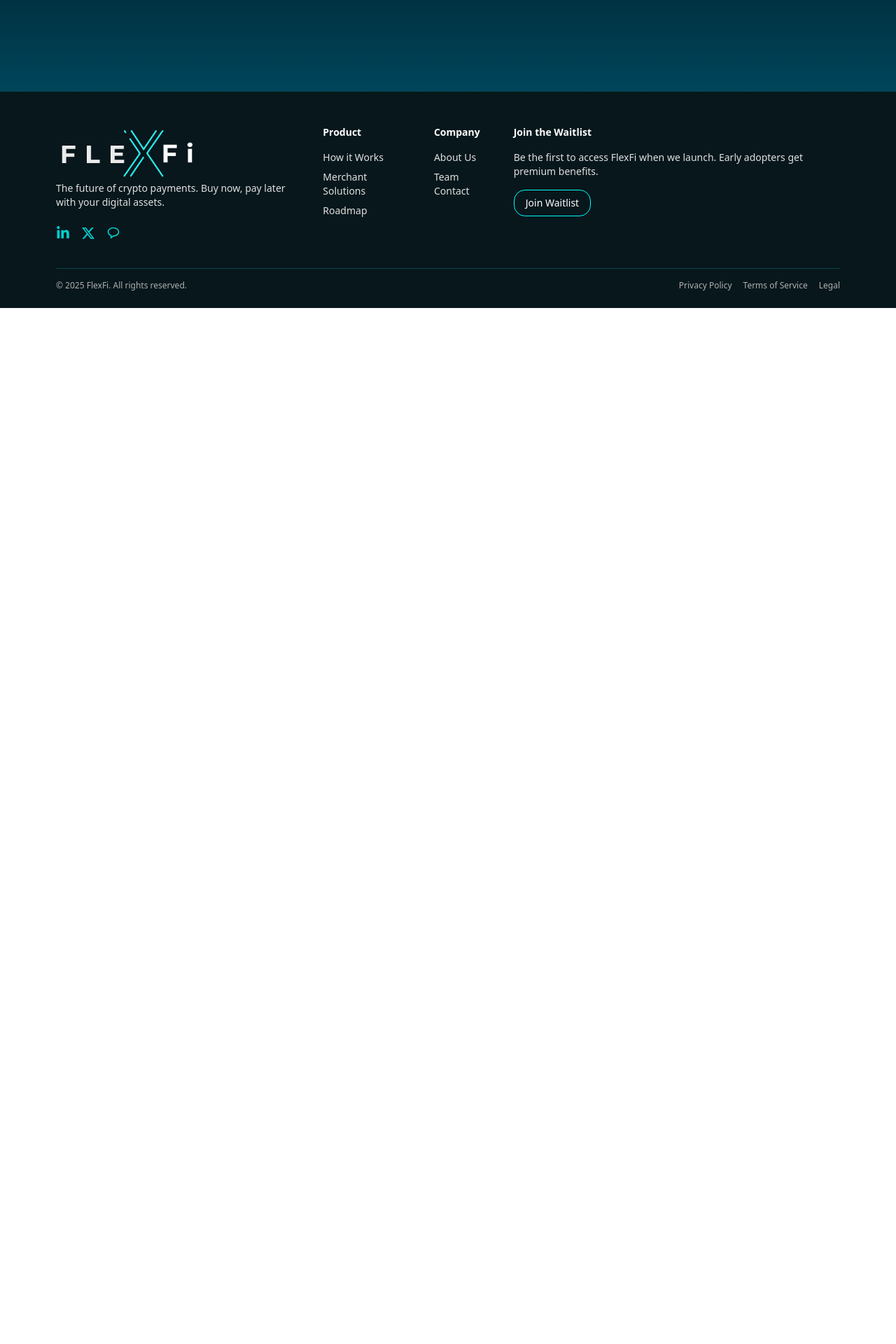
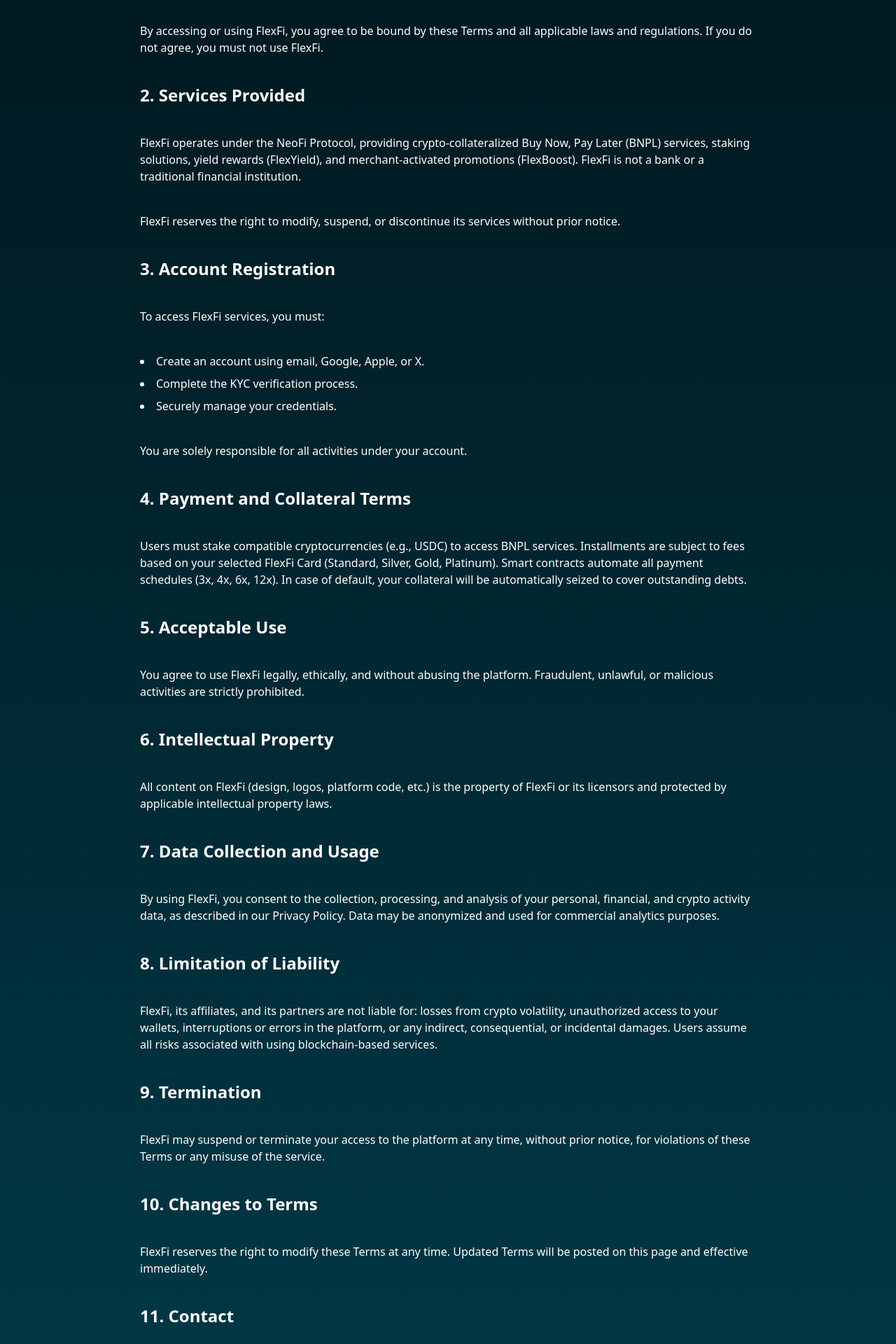
Before and after one commit to MickaelSanches/flexfi-front, a React (Vite) app: page /termsofuse in a window 1280 px wide. Shown: the part 360-2280 px from the top of the page at 70% size. Before the commit the page ends 800 px from the top, so only its background shows below. Built offline with nearby package versions, Linux system fonts and the light colour scheme.

Commit message:
creation TermsOfUse page

```diff
--- a/src/App.tsx
+++ b/src/App.tsx
@@ -8,6 +8,7 @@
 import Merchants from "./views/Merchants";
 import Roadmap from "./views/Roadmap";
 import Team from "./views/Team";
+import TermsOfUse from "./views/TermsOfUse";
 
 function App() {
   return (
@@ -22,6 +23,7 @@
             <Route path="/merchants" element={<Merchants />} />
             <Route path="/roadmap" element={<Roadmap />} />
             <Route path="/team" element={<Team />} />
+            <Route path="/termsofuse" element={<TermsOfUse />} />
           </Routes>
         </main>
         <Footer />
--- a/src/components/Footer.tsx
+++ b/src/components/Footer.tsx
@@ -73,8 +73,8 @@
           <a className="cursor-pointer" href="#">
             Privacy Policy
           </a>
-          <a className="cursor-pointer" href="#">
-            Terms of Service
+          <a className="cursor-pointer" href="/termsofuse">
+            Terms of Use
           </a>
           <a className="cursor-pointer" href="#">
             Legal
--- /dev/null
+++ b/src/views/TermsOfUse.tsx
@@ -0,0 +1,98 @@
+const TermsOfUsePage = () => {
+  return (
+    <div className="flex flex-col w-full px-6 pt-16 py-10 md:px-16 lg:px-24 xl:px-50 text-white bg-gradient-to-b from-[#00161C] to-[#013847]">
+      <div className="max-w-5xl mx-auto space-y-10">
+        <h1 className="text-4xl font-bold">Terms of Use</h1>
+        <p className="text-gray-400">Last Update: 29 April 2025</p>
+
+        <h2 className="text-2xl font-bold">1. Acceptance of Terms</h2>
+        <p>
+          By accessing or using FlexFi, you agree to be bound by these Terms and
+          all applicable laws and regulations. If you do not agree, you must not
+          use FlexFi.
+        </p>
+
+        <h2 className="text-2xl font-bold">2. Services Provided</h2>
+        <p>
+          FlexFi operates under the NeoFi Protocol, providing
+          crypto-collateralized Buy Now, Pay Later (BNPL) services, staking
+          solutions, yield rewards (FlexYield), and merchant-activated
+          promotions (FlexBoost). FlexFi is not a bank or a traditional
+          financial institution.
+        </p>
+        <p>
+          FlexFi reserves the right to modify, suspend, or discontinue its
+          services without prior notice.
+        </p>
+
+        <h2 className="text-2xl font-bold">3. Account Registration</h2>
+        <p>To access FlexFi services, you must:</p>
+        <ul className="list-disc list-inside space-y-2">
+          <li>Create an account using email, Google, Apple, or X.</li>
+          <li>Complete the KYC verification process.</li>
+          <li>Securely manage your credentials.</li>
+        </ul>
+        <p>You are solely responsible for all activities under your account.</p>
+
+        <h2 className="text-2xl font-bold">4. Payment and Collateral Terms</h2>
+        <p>
+          Users must stake compatible cryptocurrencies (e.g., USDC) to access
+          BNPL services. Installments are subject to fees based on your selected
+          FlexFi Card (Standard, Silver, Gold, Platinum). Smart contracts
+          automate all payment schedules (3x, 4x, 6x, 12x). In case of default,
+          your collateral will be automatically seized to cover outstanding
+          debts.
+        </p>
+
+        <h2 className="text-2xl font-bold">5. Acceptable Use</h2>
+        <p>
+          You agree to use FlexFi legally, ethically, and without abusing the
+          platform. Fraudulent, unlawful, or malicious activities are strictly
+          prohibited.
+        </p>
+
+        <h2 className="text-2xl font-bold">6. Intellectual Property</h2>
+        <p>
+          All content on FlexFi (design, logos, platform code, etc.) is the
+          property of FlexFi or its licensors and protected by applicable
+          intellectual property laws.
+        </p>
+
+        <h2 className="text-2xl font-bold">7. Data Collection and Usage</h2>
+        <p>
+          By using FlexFi, you consent to the collection, processing, and
+          analysis of your personal, financial, and crypto activity data, as
+          described in our Privacy Policy. Data may be anonymized and used for
+          commercial analytics purposes.
+        </p>
+
+        <h2 className="text-2xl font-bold">8. Limitation of Liability</h2>
+        <p>
+          FlexFi, its affiliates, and its partners are not liable for: losses
+          from crypto volatility, unauthorized access to your wallets,
+          interruptions or errors in the platform, or any indirect,
+          consequential, or incidental damages. Users assume all risks
+          associated with using blockchain-based services.
+        </p>
+
+        <h2 className="text-2xl font-bold">9. Termination</h2>
+        <p>
+          FlexFi may suspend or terminate your access to the platform at any
+          time, without prior notice, for violations of these Terms or any
+          misuse of the service.
+        </p>
+
+        <h2 className="text-2xl font-bold">10. Changes to Terms</h2>
+        <p>
+          FlexFi reserves the right to modify these Terms at any time. Updated
+          Terms will be posted on this page and effective immediately.
+        </p>
+
+        <h2 className="text-2xl font-bold">11. Contact</h2>
+        <p>Email: contact@flex-fi.io</p>
+      </div>
+    </div>
+  );
+};
+
+export default TermsOfUsePage;
```
